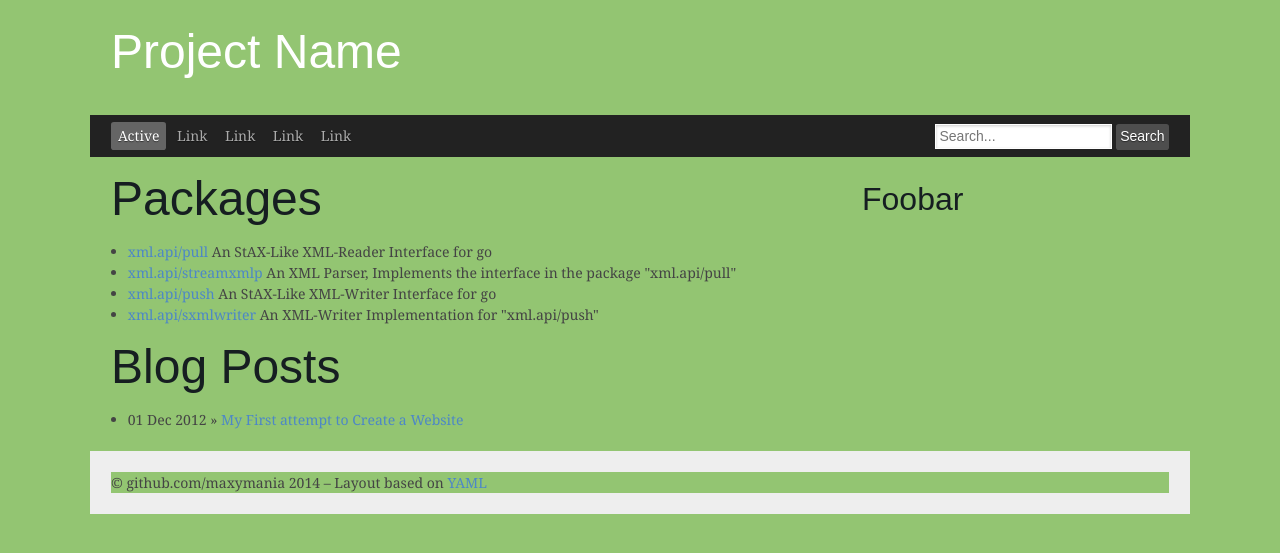
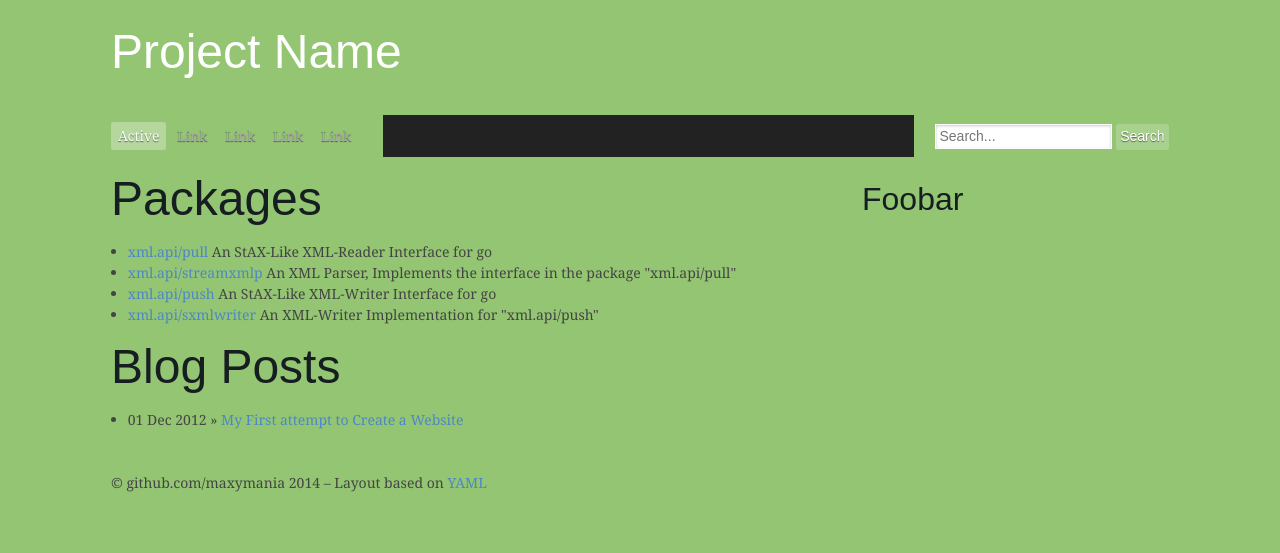
Before and after one commit to maxymania/anarchistic-mail, a Jekyll site: the page built from index.html, in a window 1280 px wide. Shown: the top 553 px of the page. Built offline with Jekyll 4.4.1, drawn with Linux system fonts in a browser that asks for light colours; Markdown is read by kramdown in place of the engine named in the settings.

Commit message:
Update screen.css

```diff
--- a/css/screen.css
+++ b/css/screen.css
@@ -1,8 +1,9 @@
 @media screen {
-  body, header, footer * {
-   background: #93C572 /* http://en.wikipedia.org/wiki/Chartreuse_(color)#Pistachio */
+  body, * {
+   background: #93C572; /* http://en.wikipedia.org/wiki/Chartreuse_(color)#Pistachio */
   }
   header, footer {
-    color #000
+    background: #93C572; /* http://en.wikipedia.org/wiki/Chartreuse_(color)#Pistachio */
+    color #000;
   }
 }
```
